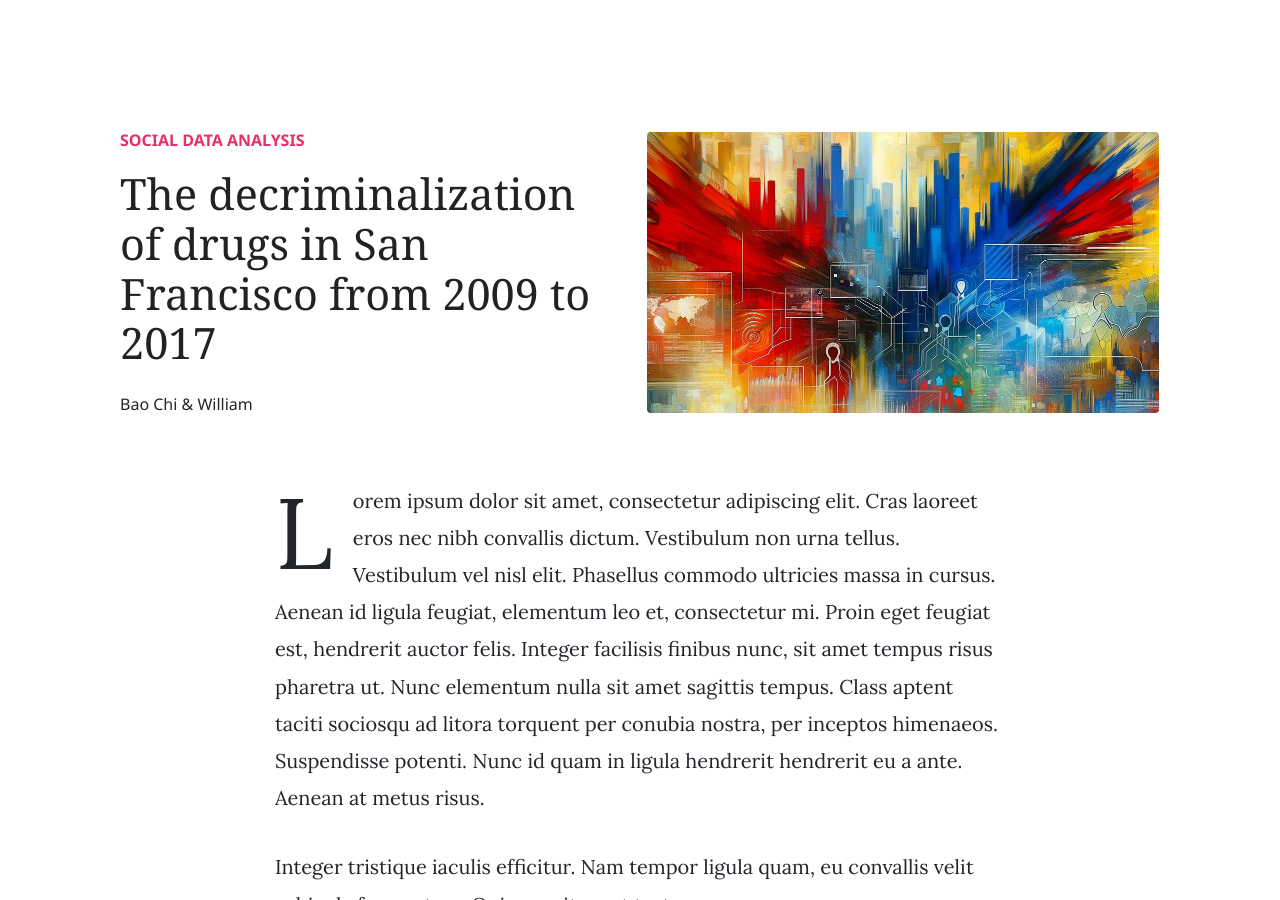
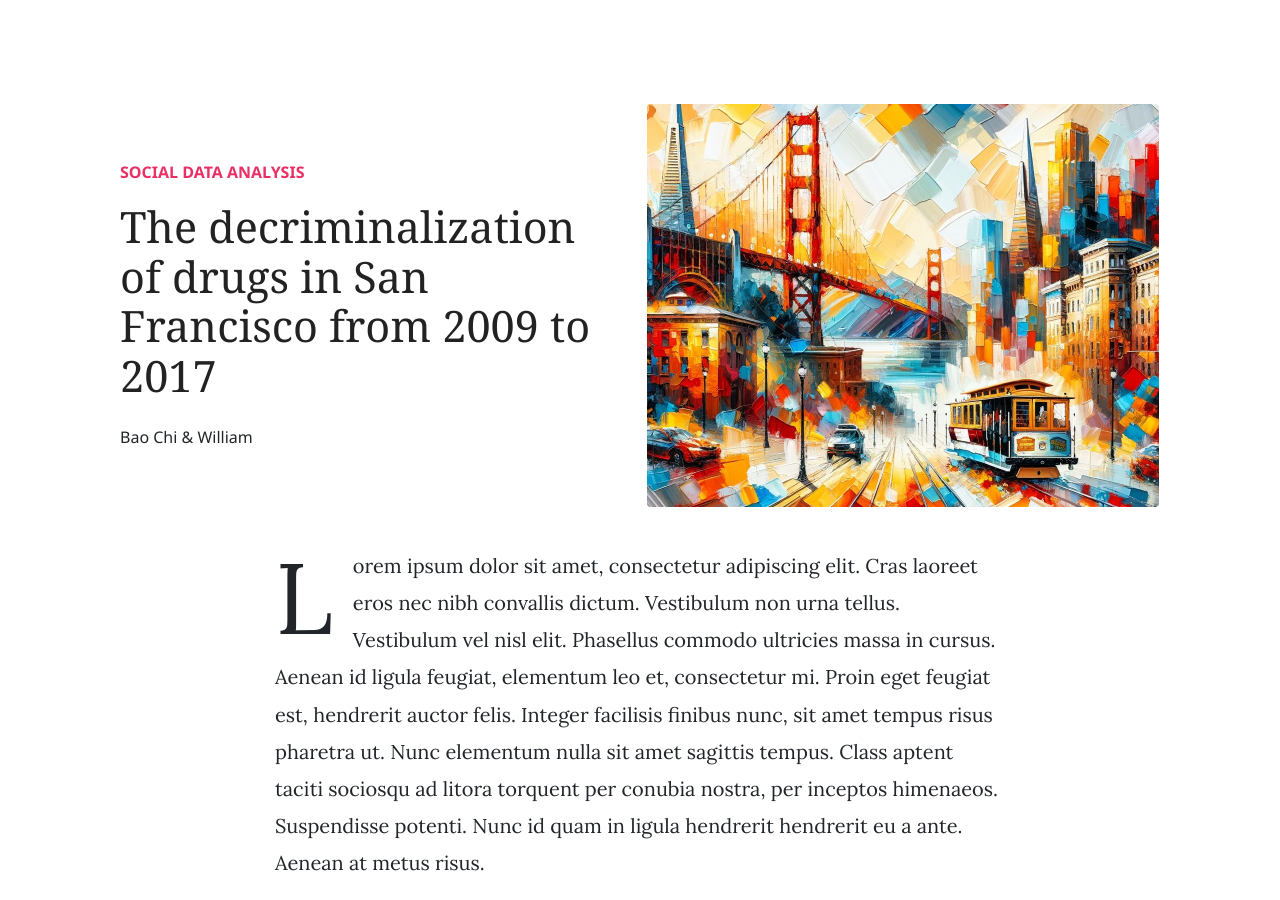
Before and after one commit to socialdata2024-group31/socialdata2024-group31.github.io, a Jekyll site: the page built from _posts/2024-02-04-the-decriminalization-of-drugs-in-san-francisco-2009–2017.md, in a window 1280 px wide and 900 px high. Built offline with Jekyll 4.4.1, drawn with Linux system fonts in a browser that asks for light colours; nearby versions of some CDN libraries; comment, search, counter and statistics services are not loaded.

Commit message:
Less tecky.

```diff
--- a/_posts/2024-02-04-the-decriminalization-of-drugs-in-san-francisco-2009–2017.md
+++ b/_posts/2024-02-04-the-decriminalization-of-drugs-in-san-francisco-2009–2017.md
@@ -2,7 +2,7 @@
 layout: post
 title: "The decriminalization of drugs in San Francisco from 2009 to 2017"
 categories: [Social data analysis]
-image: assets/images/img5.png
+image: assets/images/img7.jpg
 ---
 
 Lorem ipsum dolor sit amet, consectetur adipiscing elit. Cras laoreet eros nec nibh convallis dictum. Vestibulum non urna tellus. Vestibulum vel nisl elit. Phasellus commodo ultricies massa in cursus. Aenean id ligula feugiat, elementum leo et, consectetur mi. Proin eget feugiat est, hendrerit auctor felis. Integer facilisis finibus nunc, sit amet tempus risus pharetra ut. Nunc elementum nulla sit amet sagittis tempus. Class aptent taciti sociosqu ad litora torquent per conubia nostra, per inceptos himenaeos. Suspendisse potenti. Nunc id quam in ligula hendrerit hendrerit eu a ante. Aenean at metus risus.
```
Also changed, not shown: assets/images/img7.jpg (added).
